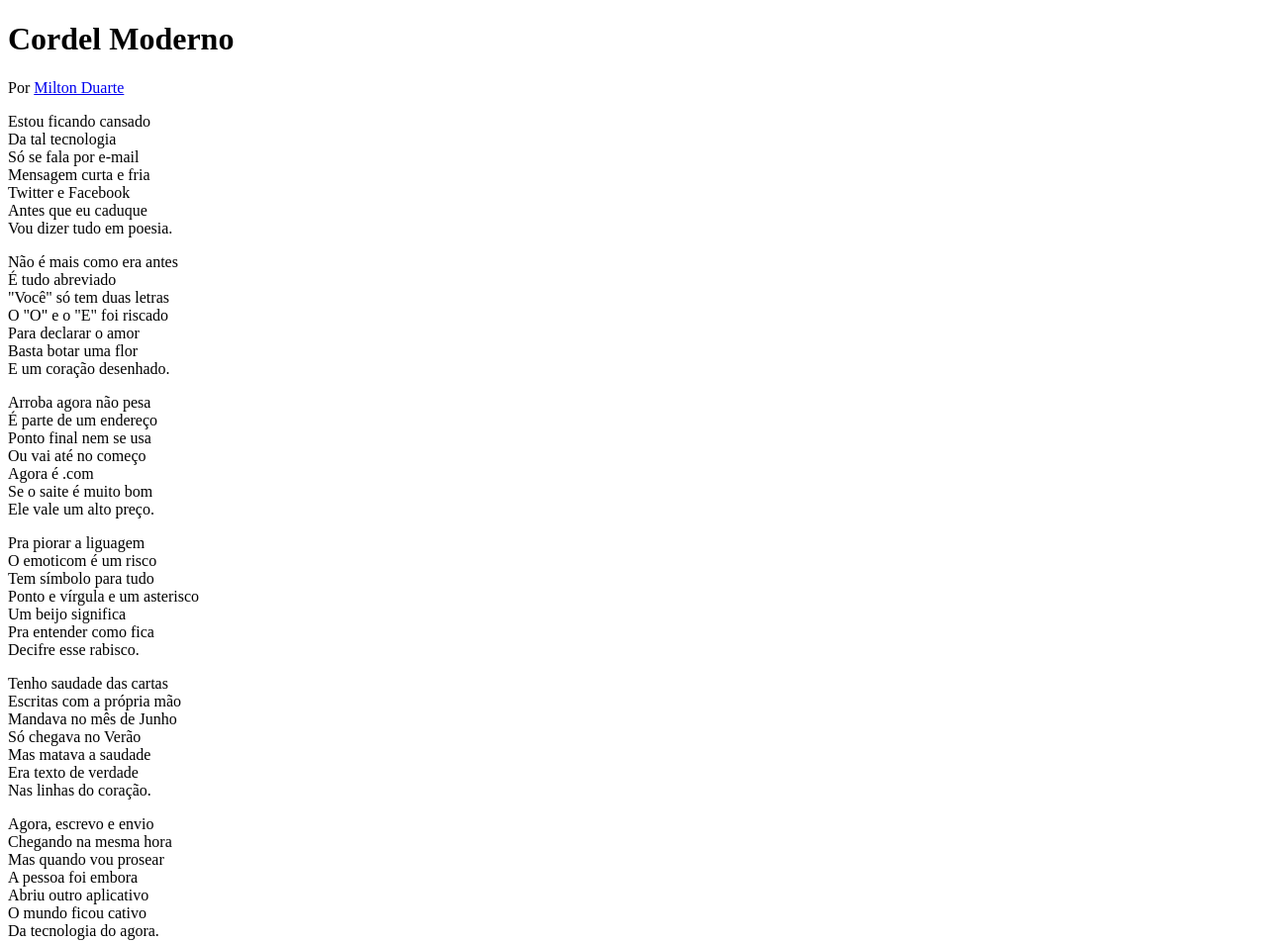
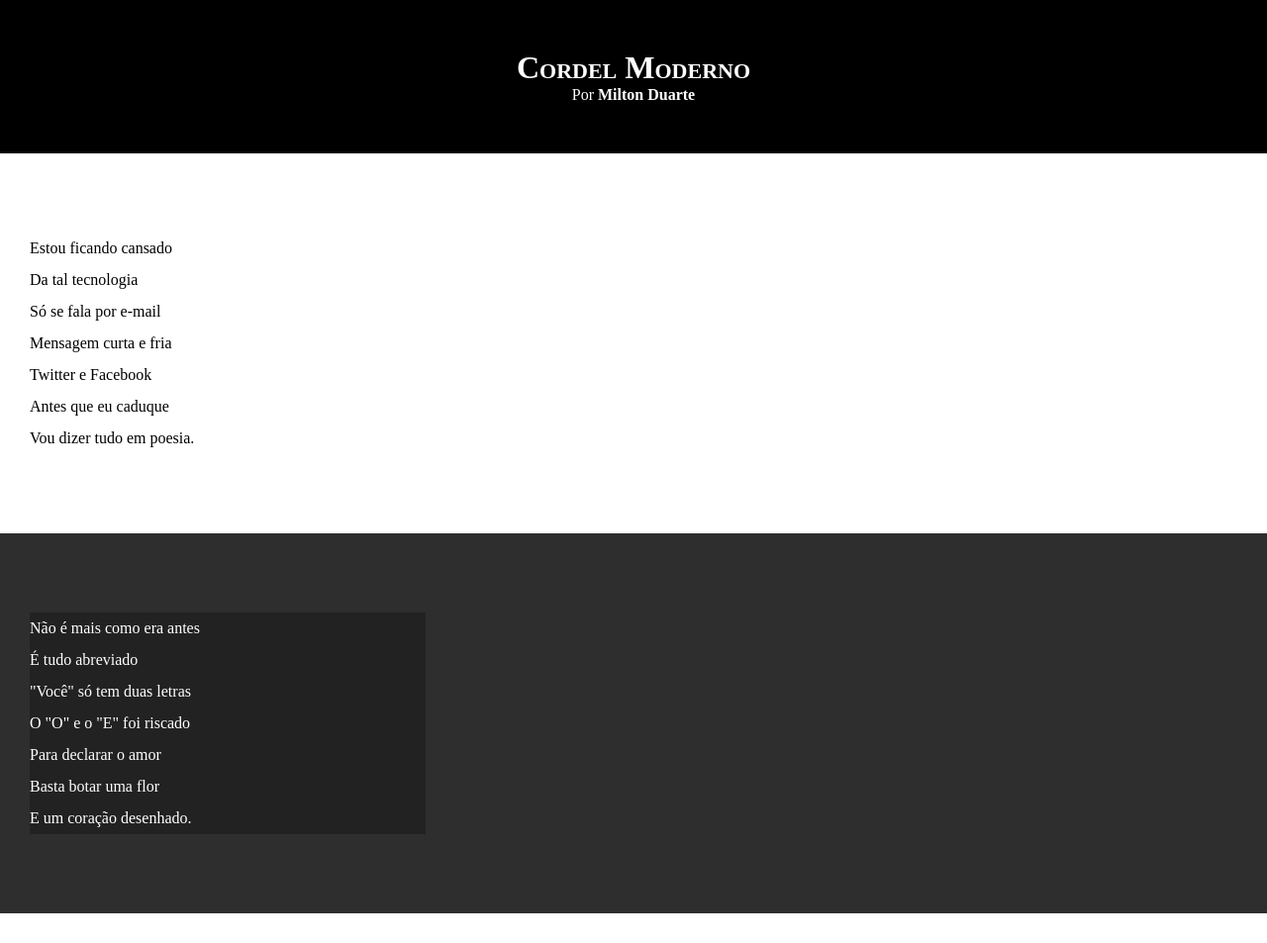
Before and after one commit to Djalma447/HTML_CSS, a plain HTML site: page desafios/d012/index.html in a window 1280 px wide. Shown: the top 953 px of the page at 99% size. Drawn offline with Linux system fonts and the light colour scheme.

Commit message:
atualizacao do estilo dos textos e blocos

```diff
--- a/desafios/d012/estilo/style.css
+++ b/desafios/d012/estilo/style.css
@@ -1 +1,65 @@
 @charset "UTF-8";
+
+* {
+    margin: 0px;
+    padding: 0px;
+}
+
+html, body{
+    height: 100vh;
+    background-color: darkgray;
+}
+
+header{
+    background-color: black;
+    color: white;
+    text-align: center;
+}
+
+header > h1{
+    padding-top: 50px;
+    font-variant: small-caps;
+}
+
+header > p{
+    padding-bottom: 50px;
+}
+
+header a, footer a{
+    color: white;
+    text-decoration: none;
+    font-weight: bolder;
+}
+
+header a:hover, footer a:hover{
+    text-decoration: underline;
+}
+
+section{
+    padding-top: 10vh;
+    padding-bottom: 10vh;
+    line-height: 2em;
+    padding-left: 30px;
+}
+
+section.normal{
+    background-color: white;
+    color: black;
+}
+
+section.imagem{
+    background-color: rgb(46, 46, 46);
+    color: white;
+}
+
+section.imagem > p{
+    width: 400px;
+    background-color: rgba(0, 0, 0, 0.253);
+}
+
+footer{
+    background-color: black;
+    color: white;
+    text-align: center;
+    padding: 10px;
+}
--- a/desafios/d012/index.html
+++ b/desafios/d012/index.html
@@ -12,7 +12,7 @@
         <p>Por <a href="https://www.recantodasletras.com.br/poesias/3186743" target="_blank">Milton Duarte</a></p>
     </header>
 
-    <section>
+    <section class="normal">
         <p>
             Estou ficando cansado <br>
             Da tal tecnologia <br>
@@ -26,7 +26,7 @@
 
 
 
-    <section>
+    <section class="imagem">
         <p>
             Não é mais como era antes <br>
             É tudo abreviado <br>
@@ -40,7 +40,7 @@
 
 
 
-    <section>
+    <section class="normal">
         <p>
             Arroba agora não pesa <br>
             É parte de um endereço <br>
@@ -64,7 +64,7 @@
 
 
 
-    <section>
+    <section class="imagem">
         <p>
             Tenho saudade das cartas <br>
             Escritas com a própria mão <br>
@@ -78,7 +78,7 @@
 
 
 
-    <section>
+    <section class="normal">
         <p>
             Agora, escrevo e envio <br>
             Chegando na mesma hora <br>
```
